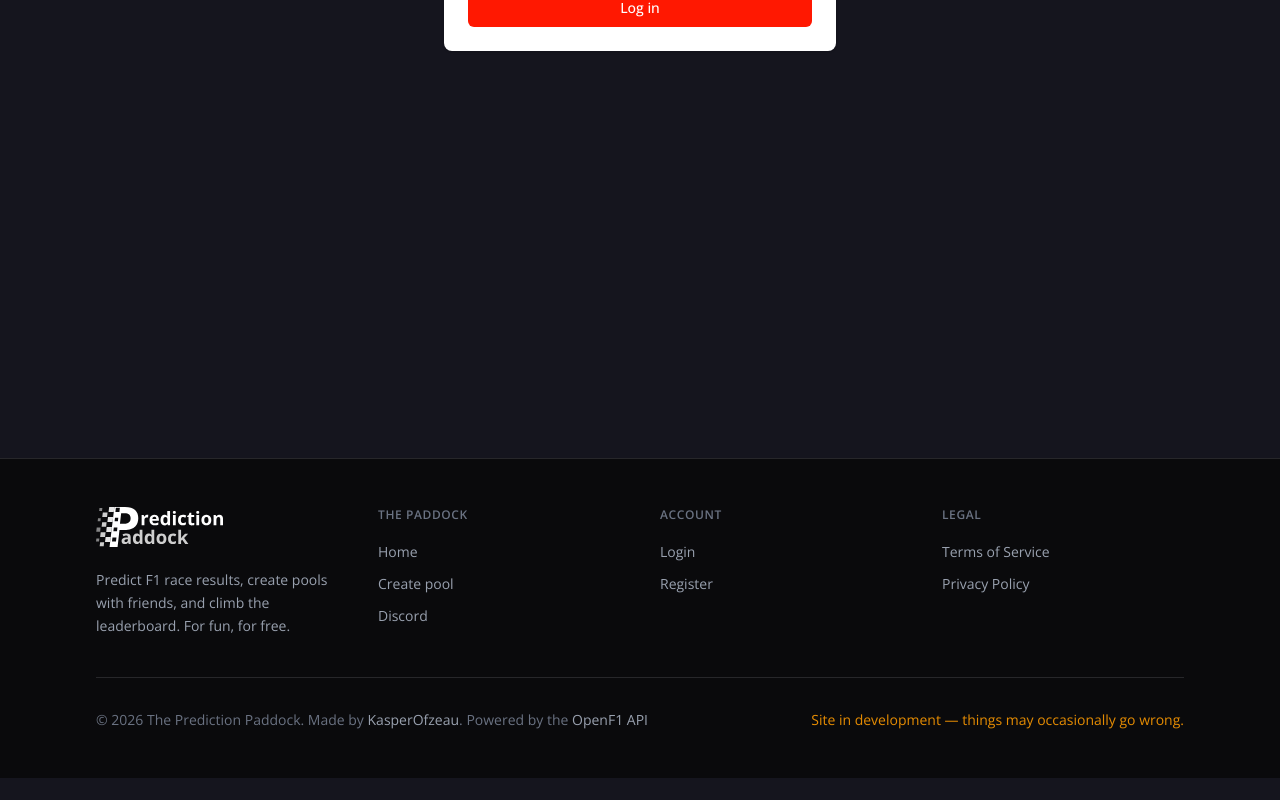
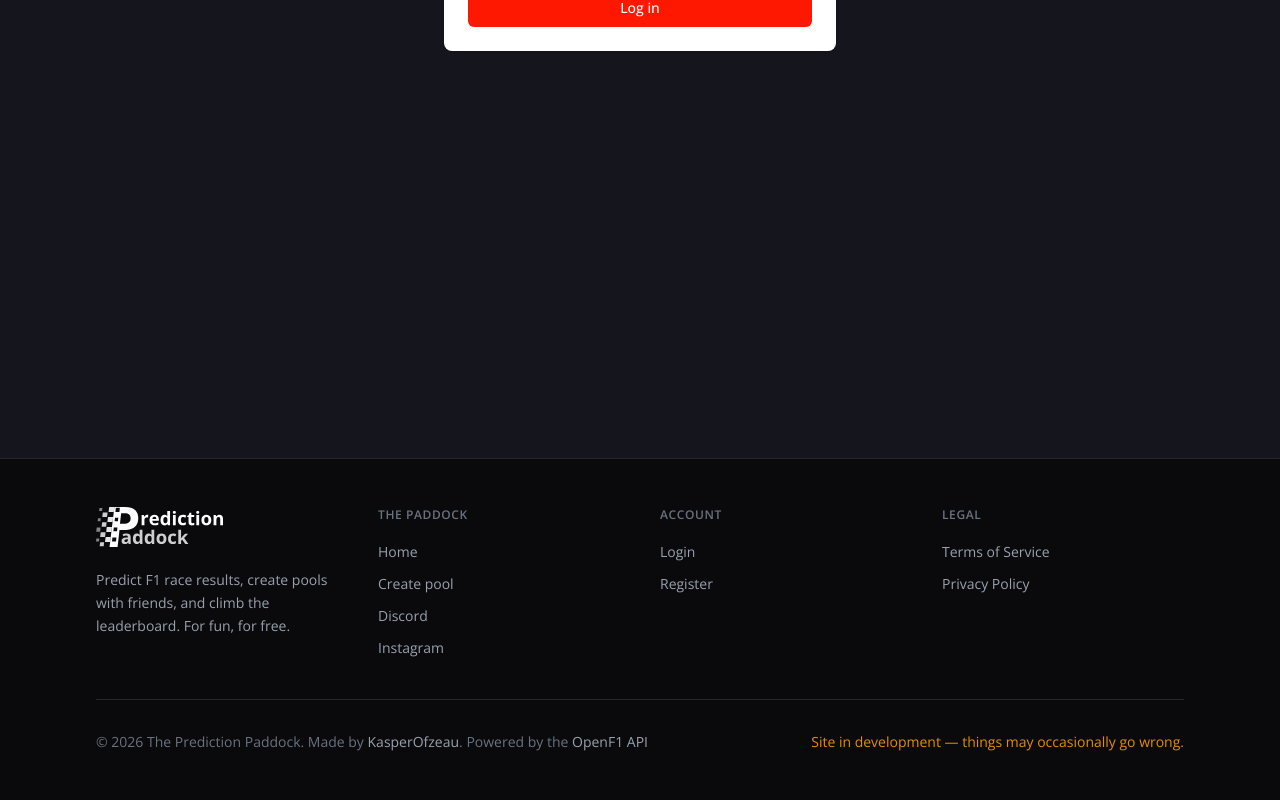
Before and after one commit to KasperOfzeau/f1-predictions, a Next.js app: page /login in a window 1280 px wide. Shown: the part 342-1142 px from the top of the page. Before the commit the page ends 1120 px from the top, so only its background shows below. Built offline with nearby package versions, Linux system fonts and the light colour scheme; no server answers.

Commit message:
Add Instagram link to Footer component for enhanced social media presence.

```diff
--- a/components/Footer.tsx
+++ b/components/Footer.tsx
@@ -53,12 +53,22 @@
               ))}
               <li>
                 <a
-                  href="https://discord.gg/"
+                  href="https://discord.gg/jTzcUjmwUN"
                   target="_blank"
                   rel="noopener noreferrer"
                   className="text-sm text-gray-400 hover:text-white transition-colors"
                 >
                   Discord
+                </a>
+              </li>
+              <li>
+                <a
+                  href="https://www.instagram.com/thepredictionpaddock/"
+                  target="_blank"
+                  rel="noopener noreferrer"
+                  className="text-sm text-gray-400 hover:text-white transition-colors"
+                >
+                  Instagram
                 </a>
               </li>
             </ul>
```
